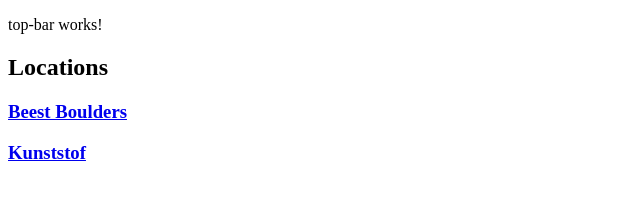
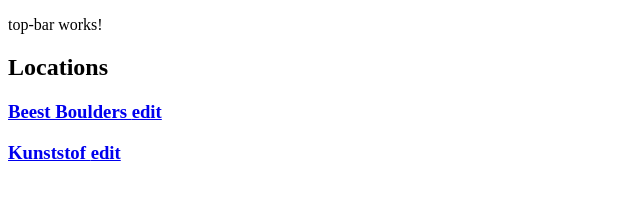
Before and after one commit to noidp/boulder-locations, an Angular app: page / in a window 1280 px wide. Shown: the top 213 px of the page, without its empty margins (0-640 px from the left). Built offline with nearby package versions, Linux system fonts and the light colour scheme.

Commit message:
Add edit component and route.

```diff
--- a/src/app/app.module.ts
+++ b/src/app/app.module.ts
@@ -6,6 +6,7 @@ import { AppComponent } from './app.component';
 import { TopBarComponent } from './top-bar/top-bar.component';
 import { LocationListComponent } from './location-list/location-list.component';
 import { LocationDetailsComponent } from './location-details/location-details.component';
+import { EditComponent } from './edit/edit.component';
 
 @NgModule({
   imports: [
@@ -13,6 +14,7 @@ import { LocationDetailsComponent } from './location-details/location-details.co
     RouterModule.forRoot([
       { path: '', component: LocationListComponent },
       { path: 'locations/:locationId', component: LocationDetailsComponent },
+      { path: 'edit/:locationId', component: EditComponent },
     ]),
   ],
   declarations: [
@@ -20,6 +22,7 @@ import { LocationDetailsComponent } from './location-details/location-details.co
     TopBarComponent,
     LocationListComponent,
     LocationDetailsComponent,
+    EditComponent,
   ],
   providers: [],
   bootstrap: [AppComponent],
--- /dev/null
+++ b/src/app/edit/edit.component.html
@@ -0,0 +1 @@
+<p>edit works!</p>
--- a/src/app/location-list/location-list.component.html
+++ b/src/app/location-list/location-list.component.html
@@ -6,6 +6,9 @@
       <a [routerLink]="['/locations', location.id]">
         {{ location.name }}
       </a>
+      <a [routerLink]="['/edit', location.id]">
+        edit
+      </a>
   </h3>
 
 </div>
```
Also changed, not shown: src/app/edit/edit.component.ts (added, +8 -0 lines), src/app/edit/edit.component.scss (added).
